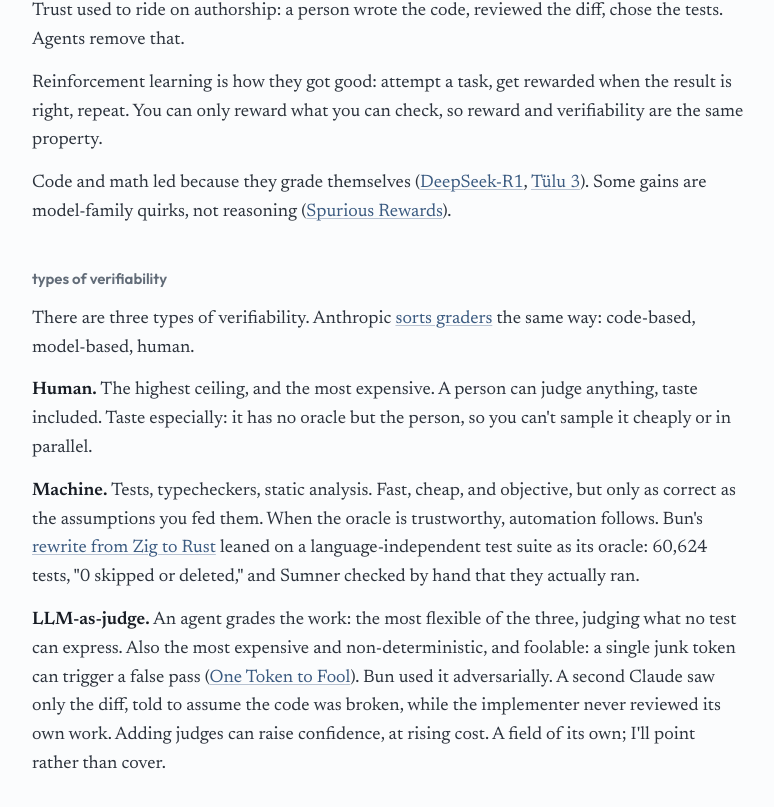
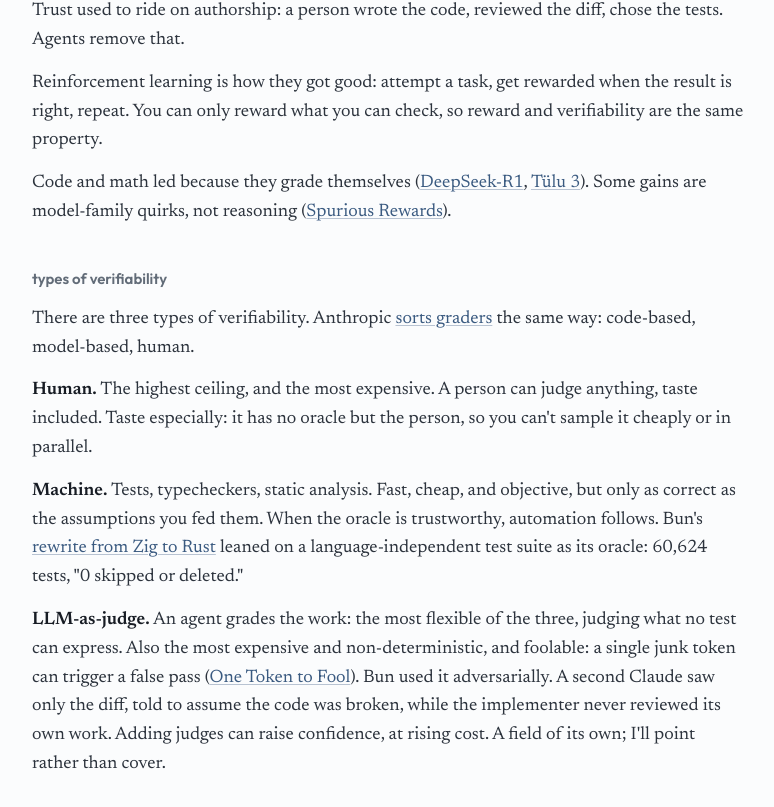
Before and after one commit to dylanebert/verifiability, a Svelte app: page / in a window 1280 px wide. Shown: the part 446-1253 px from the top of the page, without its empty margins (252-1026 px from the left). Built offline with nearby package versions, Linux system fonts and the light colour scheme.

Commit message:
machine: cut 'Sumner checked by hand' (dilutes the oracle point)

```diff
--- a/src/App.svelte
+++ b/src/App.svelte
@@ -56,7 +56,7 @@
       When the oracle is trustworthy, automation follows. Bun's
       <a href="https://bun.com/blog/bun-in-rust" target="_blank" rel="noopener noreferrer">rewrite from Zig to Rust</a>
       leaned on a language-independent test suite as its oracle: 60,624 tests,
-      "0 skipped or deleted," and Sumner checked by hand that they actually ran.
+      "0 skipped or deleted."
     </p>
     <p>
       <strong>LLM-as-judge.</strong> An agent grades the work: the most flexible
```
